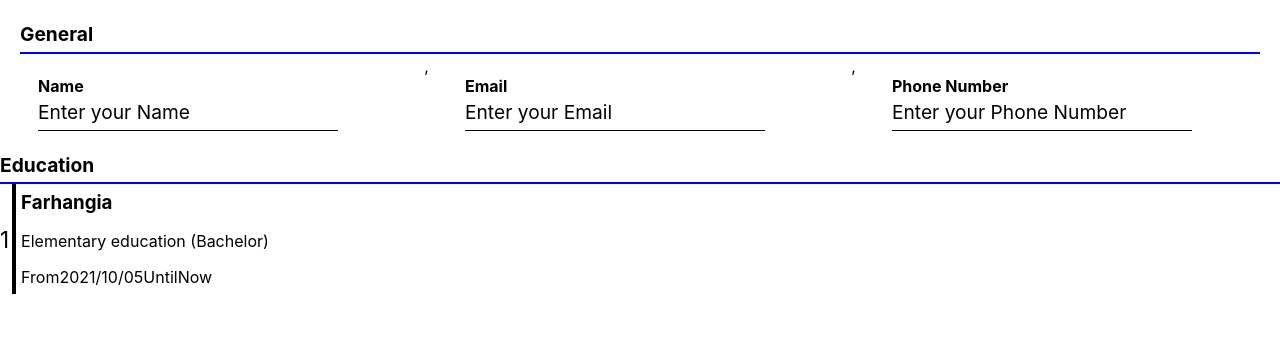
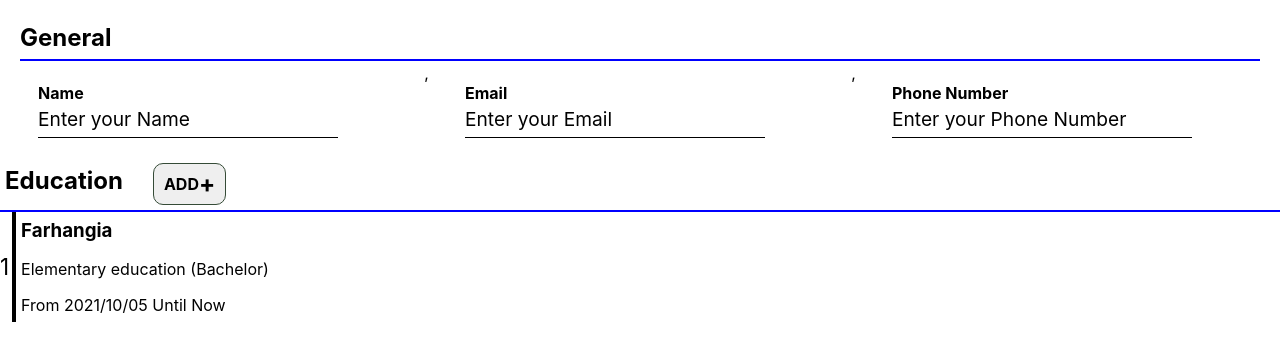
Before and after one commit to ehsan-saf/cv-app, a React (Vite) app: page / in a window 1280 px wide. Shown: the top 360 px of the page. Built offline with nearby package versions, Linux system fonts and the light colour scheme.

Commit message:
Create add button

```diff
--- a/src/components/Education.jsx
+++ b/src/components/Education.jsx
@@ -11,9 +11,9 @@ function Item({ number, school, title, degree, start, end }) {
           {title} (<span>{degree}</span>)
         </p>
         <p>
-          <span>From</span>
+          <span>From </span>
           {`${start}`}
-          <span>Until</span>
+          <span> Until </span>
           {`${end === false ? "Now" : end}`}
         </p>
       </div>
@@ -28,9 +28,15 @@ export default function Education() {
   const [startDate, setStartDate] = useState("");
   const [endDate, setEndDate] = useState("");
   const [openForm, SetOpenForm] = useState(false);
+  const [items, setItems] = useState([]);
   return (
     <>
-      <h2 className="section-title">Education</h2>
+      <div className="section-top">
+        <h2>Education</h2>
+        <button className="add-button">
+          Add <span>+</span>
+        </button>
+      </div>
       <div className="education-container">
         <Item
           number={1}
--- a/src/styles/Education.css
+++ b/src/styles/Education.css
@@ -1,3 +1,39 @@
+.section-top {
+  display: flex;
+  gap: 30px;
+  padding: 5px;
+  border-bottom: 2px solid blue;
+}
+
+.add-button {
+  display: flex;
+  justify-content: center;
+  align-items: center;
+
+  padding: 2px 10px;
+
+  border: 1px solid hsl(126, 17%, 25%);
+  border-radius: 10px;
+
+  font-size: 1rem;
+  font-weight: bold;
+  text-transform: uppercase;
+
+  cursor: pointer;
+
+  transition: transform 0.2s;
+}
+
+.add-button span {
+  font-size: 1.5rem;
+}
+
+.add-button:hover {
+  color: hsl(0, 0%, 93%);
+  background-color: hsl(125, 46%, 34%);
+  transform: translateY(-2px);
+}
+
 .education-item {
   width: 300px;
   display: flex;
--- a/src/styles/General.css
+++ b/src/styles/General.css
@@ -3,8 +3,6 @@
 }
 
 .section-title {
-  font-size: 1.2rem;
-
   padding-bottom: 3px;
   border-bottom: 2px solid blue;
 }
```
